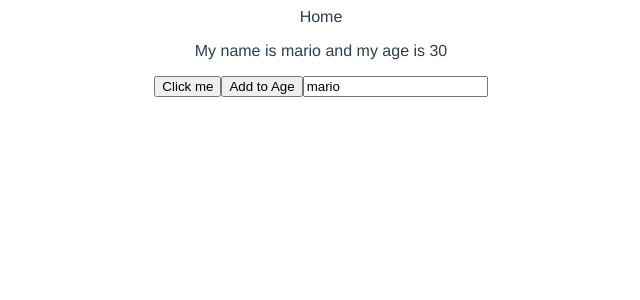
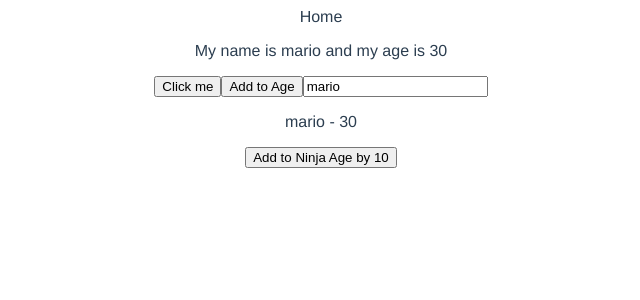
Before and after one commit to braden-w-tutorials/learn-vue-with-net-ninja, a Vue app in the folder dojo-blog/: page / in a window 1280 px wide. Shown: the top 300 px of the page, without its empty margins (319-959 px from the left). Built offline with nearby package versions, Linux system fonts and the light colour scheme.

Commit message:
Ref implementation with object

```diff
--- a/dojo-blog/src/views/Home.vue
+++ b/dojo-blog/src/views/Home.vue
@@ -5,11 +5,13 @@
     <button @click="handleClick">Click me</button>
     <button @click="age++">Add to Age</button>
     <input type="text" v-model="name" />
+    <p>{{ ninjaOne.name }} - {{ ninjaOne.age }}</p>
+    <button @click="updateNinjaOne">Add to Ninja Age by 10</button>
   </div>
 </template>
 
 <script>
-import { ref } from "vue"
+import { ref, reactive } from "vue"
 
 // @ is an alias to /src
 
@@ -35,7 +37,15 @@ export default {
       name.value = "luigi"
       age.value = 35
     }
-    return { name, age, handleClick }
+
+    // We can pass any value into ref
+    const ninjaOne = ref({ name: "mario", age: 30 })
+
+    const updateNinjaOne = () => {
+      ninjaOne.value.age = 40
+    }
+
+    return { name, age, handleClick, ninjaOne, updateNinjaOne }
   },
 }
 </script>
```
